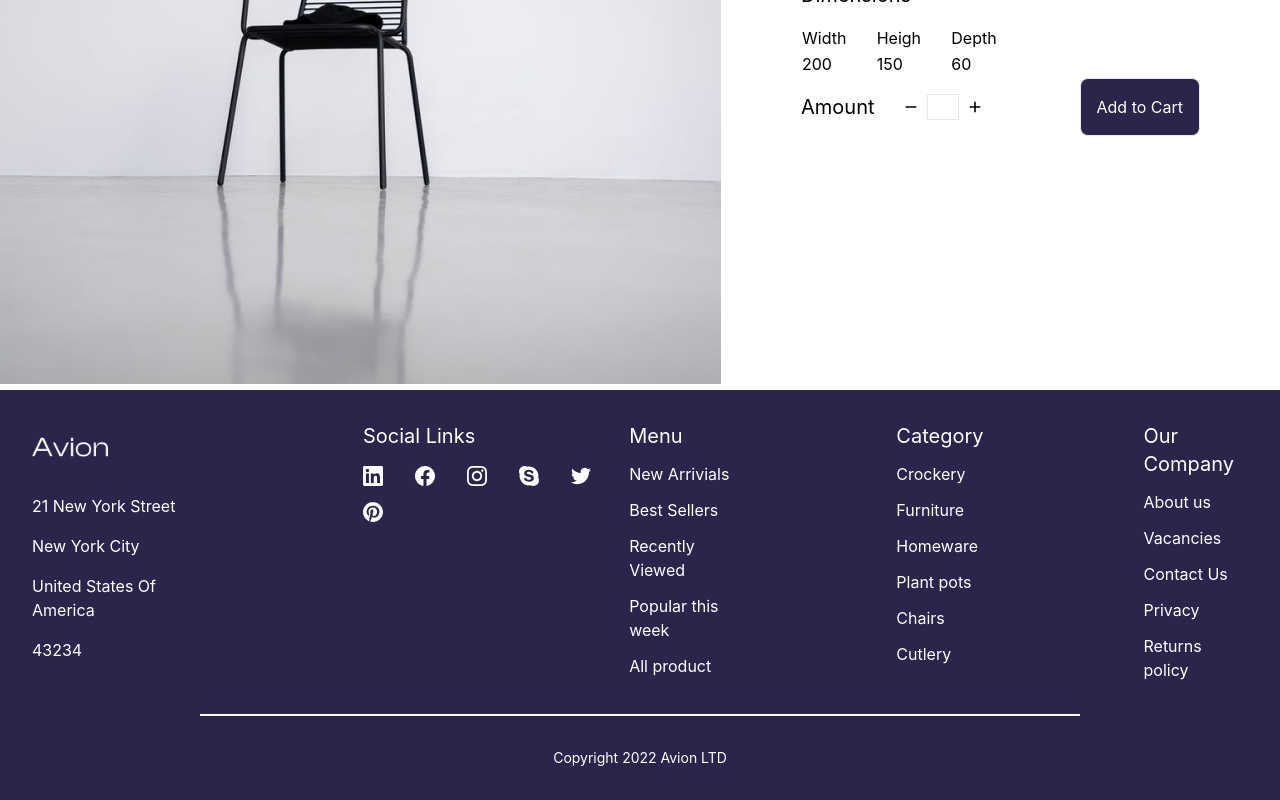
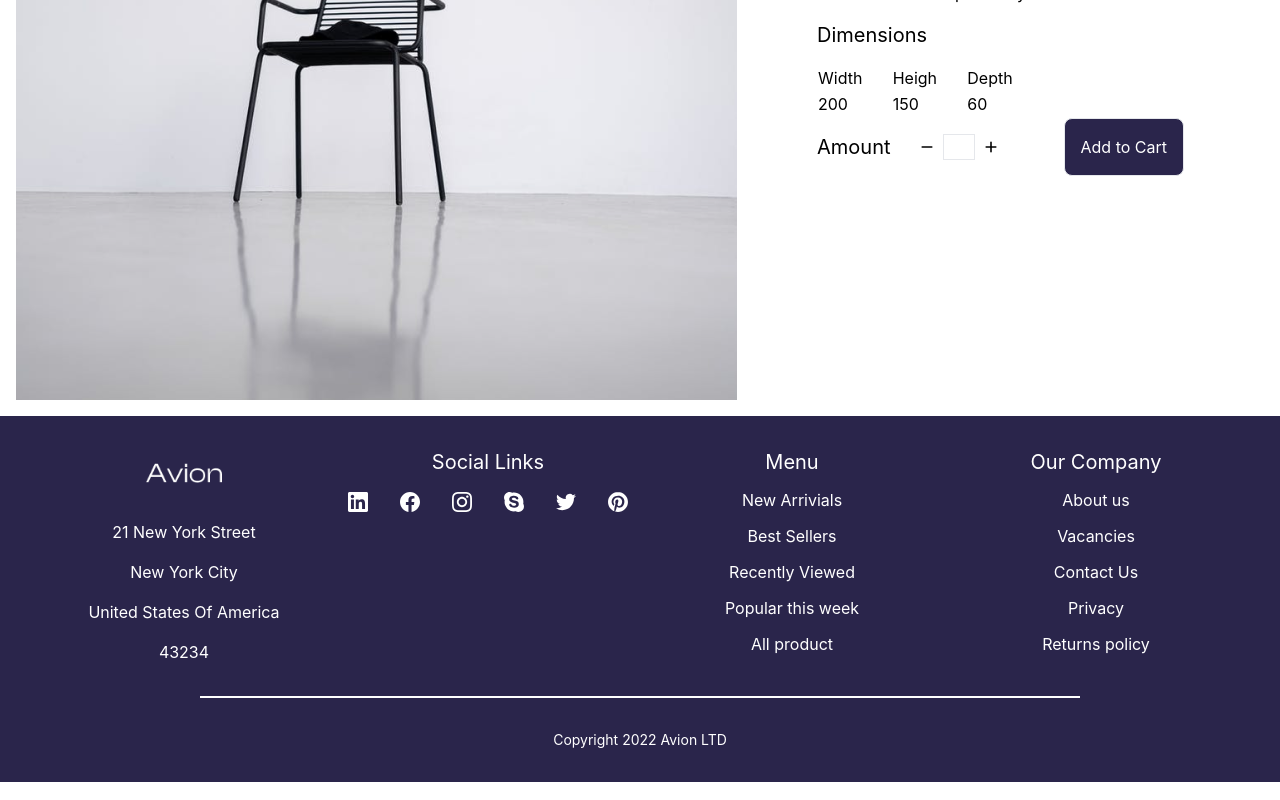
Before and after one commit to Huynhkimphat/Naver_Capstone_Project, a Next.js app: page / in a window 1280 px wide. Shown: the part 431-1231 px from the top of the page. Built offline with nearby package versions, Linux system fonts and the light colour scheme.

Commit message:
Update layout

```diff
--- a/components/Footer/About/About.js
+++ b/components/Footer/About/About.js
@@ -2,7 +2,8 @@ import Image from "next/image";
 import Logo from "../../../static/logoWhite.png";
 
 const styles = {
-  wrapper: "flex gap-y-4 flex-col text-white",
+  wrapper:
+    "flex gap-y-4 flex-col text-white lg:w-1/4 md:w-1/2 w-full items-center ",
   logoContainer: "flex-start",
   logo: "cursor-pointer object-contain",
 };
--- a/components/Footer/Footer.js
+++ b/components/Footer/Footer.js
@@ -3,13 +3,8 @@ import About from "./About/About";
 import FooterList from "./FooterList/FooterList";
 
 const styles = {
-  wrapper: "p-8 bg-[#2A254B] gap-10 p-5 ",
-  content:
-    "flex items-start justify-around w-full flex-col md:flex-row gap-y-8 gap-x-4",
-  aboutAndSocialContainer:
-    "flex flex-col md:flex-row gap-y-8 lg:gap-x-[10rem] md:gap-x-[6rem] sm:gap-x-[4rem]",
-  footerListsContainer:
-    "flex flex-col md:flex-row gap-y-8 lg:gap-x-[10rem] md:gap-x-[6rem] sm:gap-x-[4rem]",
+  wrapper: "p-8 flex flex-col p-5 container",
+  content: "flex justify center flex-wrap gap-y-6",
   divider:
     "border-solid border-y border-white mx-auto sm:max-w-[55rem] mt-8 mb-8",
   footerTitle: "sm:text-sm text-xs text-white flex justify-center items-center",
@@ -42,18 +37,16 @@ const Footer = () => {
   return (
     <div className={styles.wrapper}>
       <div className={styles.content}>
-        <div className={styles.aboutAndSocialContainer}>
         <About />
         <Social />
-        </div>
-        <div className={styles.footerListsContainer}>
         <FooterList title={"Menu"} footerList={menuList} />
-          <FooterList title={"Category"} footerList={categoryList} />
+        {/* <FooterList title={"Category"} footerList={categoryList} /> */}
         <FooterList title={"Our Company"} footerList={ourCompanyList} />
       </div>
-      </div>
+      <div className={styles.copyright}>
         <div className={styles.divider} />
         <div className={styles.footerTitle}>Copyright 2022 Avion LTD</div>
+      </div>
     </div>
   );
 };
--- a/components/Footer/FooterList/FooterList.js
+++ b/components/Footer/FooterList/FooterList.js
@@ -1,5 +1,6 @@
 const styles = {
-  content: "text-white flex flex-col gap-y-3",
+  content:
+    "text-white flex flex-col gap-y-3 lg:w-1/4 md:w-1/2 w-full flex items-center",
   title: "text-bold text-xl",
   footerItem: "hover:text-[red] cursor-pointer",
 };
--- a/components/Footer/Social/Social.js
+++ b/components/Footer/Social/Social.js
@@ -6,10 +6,11 @@ import { SiTwitter } from "react-icons/si";
 import { SiPinterest } from "react-icons/si";
 
 const styles = {
-  wrapper: "text-white",
+  wrapper: "text-white lg:w-1/4 md:w-1/2 w-full flex justify-center",
   socialLinkContainer: `flex flex-col gap-y-4 `,
-  socialLinkTitle: `text-bold text-xl`,
-  iconConainer: "flex gap-x-8 flex-wrap gap-y-4",
+  container: `flex gap-x-8`,
+  socialLinkTitle: `text-bold text-xl text-center`,
+  iconConainer: "flex gap-x-8 flex-wrap gap-y-4 justify-center",
   icon: "text-xl hover:text-[red] cursor-pointer rounded-full",
 };
 
@@ -19,6 +20,7 @@ const Social = () => {
       <div className={styles.socialLinkContainer}>
         <div className={styles.socialLinkTitle}>Social Links</div>
         <div className={styles.iconConainer}>
+          <div className={styles.container}>
             <div className={styles.icon}>
               <SiLinkedin />
             </div>
@@ -28,6 +30,8 @@ const Social = () => {
             <div className={styles.icon}>
               <SiInstagram />
             </div>
+          </div>
+          <div className={styles.container}>
             <div className={styles.icon}>
               <SiSkype />
             </div>
@@ -40,6 +44,7 @@ const Social = () => {
           </div>
         </div>
       </div>
+    </div>
   );
 };
 
--- a/components/Header/Header.js
+++ b/components/Header/Header.js
@@ -1,4 +1,5 @@
 import Image from "next/image";
+import Link from "next/link";
 import Logo from "../../static/Logo.png";
 import { GiHamburgerMenu } from "react-icons/gi";
 import { AiOutlineSearch } from "react-icons/ai";
@@ -6,7 +7,6 @@ import { AiOutlineSearch } from "react-icons/ai";
 // import { MdModeNight } from "react-icons/md";
 import { AiOutlineShoppingCart } from "react-icons/ai";
 import { BiUserCircle } from "react-icons/bi";
-
 import { useState, useEffect } from "react";
 
 const styles = {
@@ -66,7 +66,7 @@ const Header = () => {
   return (
     <div className={styles.wrapper}>
       <div className={styles.content}>
-        <div className={styles.logoContainer}>
+        <Link className={styles.logoContainer} href="/">
           <Image
             className={styles.logo}
             src={Logo}
@@ -74,18 +74,18 @@ const Header = () => {
             width={65}
             alt={""}
           />
-        </div>
+        </Link>
         <div className={styles.headerNav}>{categoryRender}</div>
         <div className={styles.rightNav}>
           <div className={styles.searchIcon}>
             <AiOutlineSearch />
           </div>
-          <div className={styles.cartIcon}>
+          <Link href="/checkout" className={styles.cartIcon}>
             <AiOutlineShoppingCart />
-          </div>
-          <div className={styles.userIcon}>
+          </Link>
+          <Link href="/login" className={styles.userIcon}>
             <BiUserCircle />
-          </div>
+          </Link>
           <div className={styles.hamburgerMenuIcon}>
             <GiHamburgerMenu
               onClick={() => setIsOpenHamburgerMenu(!isOpenHamburgerMenu)}
@@ -95,13 +95,7 @@ const Header = () => {
       </div>
       {/* Navbar For  Mobile*/}
       {isOpenHamburgerMenu && (
-        <div className={styles.headerNavMobile}>
-          {categoryRender}
-          <div className={styles.navMobileContainer}>
-            <AiOutlineShoppingCart />
-            <BiUserCircle />
-          </div>
-        </div>
+        <div className={styles.headerNavMobile}>{categoryRender}</div>
       )}
     </div>
   );
--- a/components/Layout/index.js
+++ b/components/Layout/index.js
@@ -7,6 +7,7 @@ const styles = {
   container: ``,
   content: ``,
   main: ``,
+  footer: `bg-[#2A254B] flex justify-center`,
 };
 
 export default function Layout({ children }) {
@@ -15,7 +16,9 @@ export default function Layout({ children }) {
       <div className={styles.content}>
         <Header />
         <div className={styles.main}>{children}</div>
-        <Footer />
+        <div className={styles.footer}>
+          <Footer />
+        </div>
       </div>
     </div>
   );
--- a/components/ProductDetail/ProductDetail.js
+++ b/components/ProductDetail/ProductDetail.js
@@ -3,8 +3,8 @@ import ProductDetailImage from "../../static/ProductDetail.png";
 import { HiPlus } from "react-icons/hi";
 import { HiMinus } from "react-icons/hi";
 const styles = {
-  wrapper: " container mx-auto flex flex-col lg:flex-row ",
-  imageProduct: "flex-2",
+  wrapper: " container mx-auto flex flex-col lg:flex-row p-4 ",
+  imageProduct: "flex overflow-hidden",
   detailContainer: "flex-1 p-2 sm:p-8 m-0 sm:m-12",
   productTitle: "text-4xl",
   productPrice: "text-2xl py-4 pb-4",
@@ -13,9 +13,9 @@ const styles = {
   dimensionTitle: "text-xl py-4",
   dimensionContent: " ",
   dimensionTable: "w-sm-table w-56 table-fixed",
-  // buy product css
   buyProduct: "flex justify-between items-center flex-col sm:flex-row ",
-  contentQualityContainer: "flex py-4 items-center justify-center flex-wrap gap-2",
+  contentQualityContainer:
+    "flex py-4 items-center justify-center flex-wrap gap-2",
   quantityAmountTitle: "text-xl mr-5",
   contentQuantityAmount: "flex justify-center items-center",
   btnAddCart: "rounded-lg border p-4 bg-[#2A254B] text-white text-center",
```
Also changed, not shown: 1 other file (tests, documents, lock files or other folders). Lines whose indentation alone changed are shown as unchanged.
